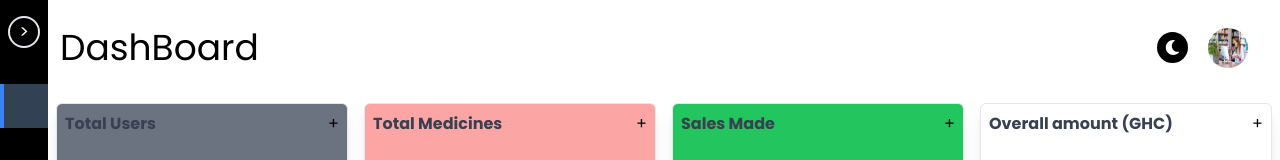
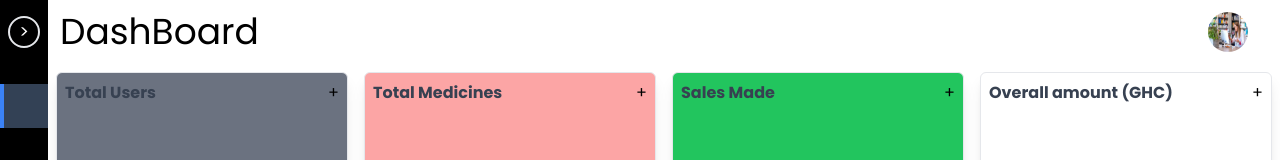
Before and after one commit to totimehjames123/pharmacy-inventory-system, a Next.js app: page /dashboard in a window 1280 px wide. Shown: the top 160 px of the page. Built offline with nearby package versions, Linux system fonts and the light colour scheme; some icons are missing.

Commit message:
commented lightdarkmode

```diff
--- a/src/Components/NavBar.js
+++ b/src/Components/NavBar.js
@@ -16,9 +16,9 @@ function NavBar({title, profilePicture, toggleThemeMode, isLightMode}) {
           {title}
         </div>
         <div className='flex items-center'>
-            <button className={`p-2 rounded-full m-5 text-white ${isLightMode ? ' bg-black  hover:bg-blue-500' : 'bg-blue-500  hover:bg-black'} transition-all duration-500`} onClick={() => toggleThemeMode()}>
+            {/* <button className={`p-2 rounded-full m-5 text-white ${isLightMode ? ' bg-black  hover:bg-blue-500' : 'bg-blue-500  hover:bg-black'} transition-all duration-500`} onClick={() => toggleThemeMode()}>
               {isLightMode ? <FaMoon size={15} /> : <FaSun size={15}/>}
-            </button>
+            </button>  */}
 
             <Image onClick={() => setModalOpen(true)} alt='profilepicture' className='rounded-full w-10 h-10 lg:mr-5' src={profilePicture} width={200} height={200}/>
         </div>
```
